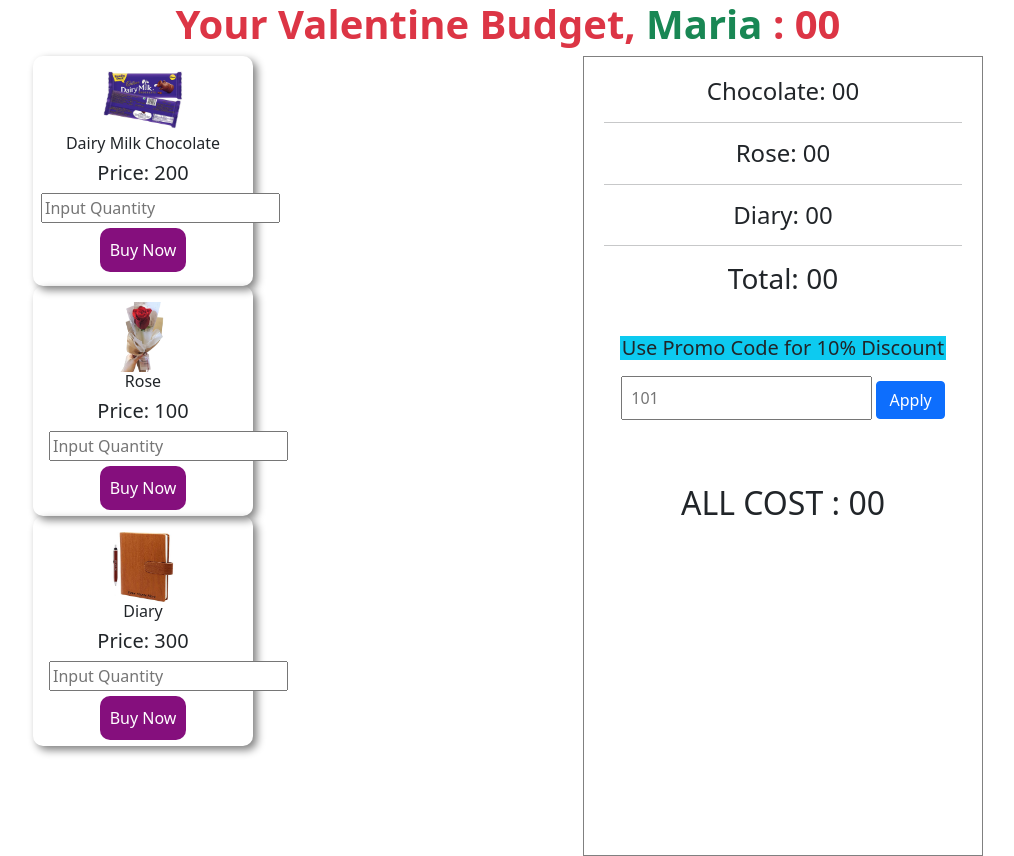
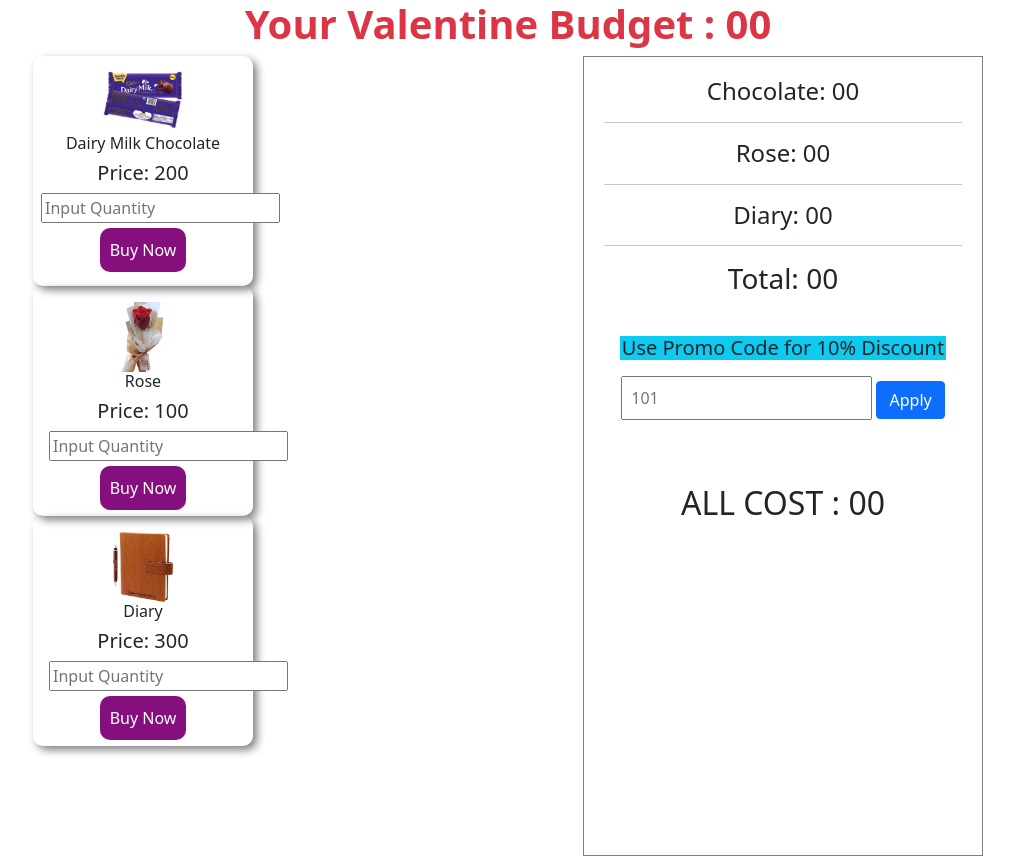
Before and after one commit to Mahmudul107/Valentine_gift, a plain HTML site: page index.html in a window 1280 px wide. Shown: the whole page, without its empty margins (132-1146 px from the left). Drawn offline with nearby package versions, Linux system fonts and the light colour scheme.

Commit message:
final commit

```diff
--- a/index.html
+++ b/index.html
@@ -20,7 +20,7 @@
   <body>
     <div>
       <h1 class="text-center fw-bold text-danger">
-       Your Valentine Budget, <Span class="fs-7 text-success">Maria</Span> : <span> 00</span>
+       Your Valentine Budget : <span> 00</span>
       </h1>
     </div>
 
```
